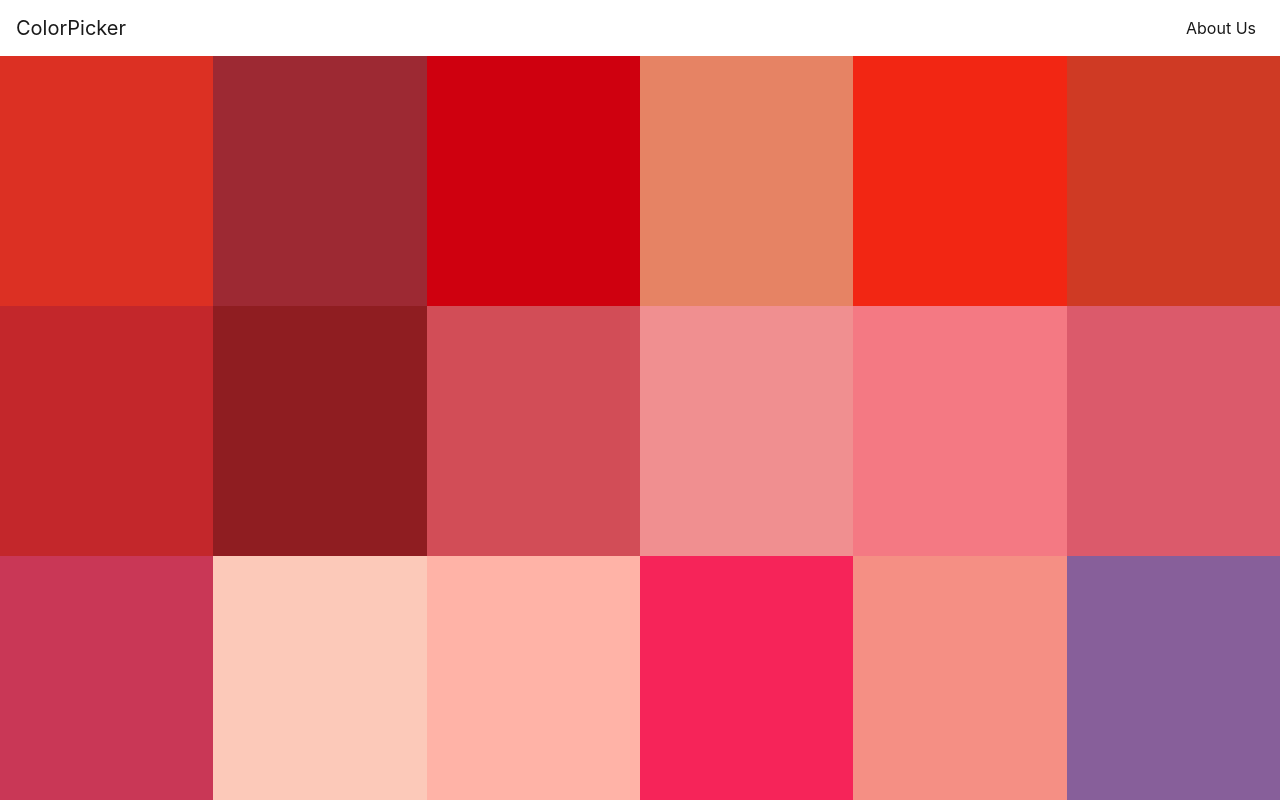
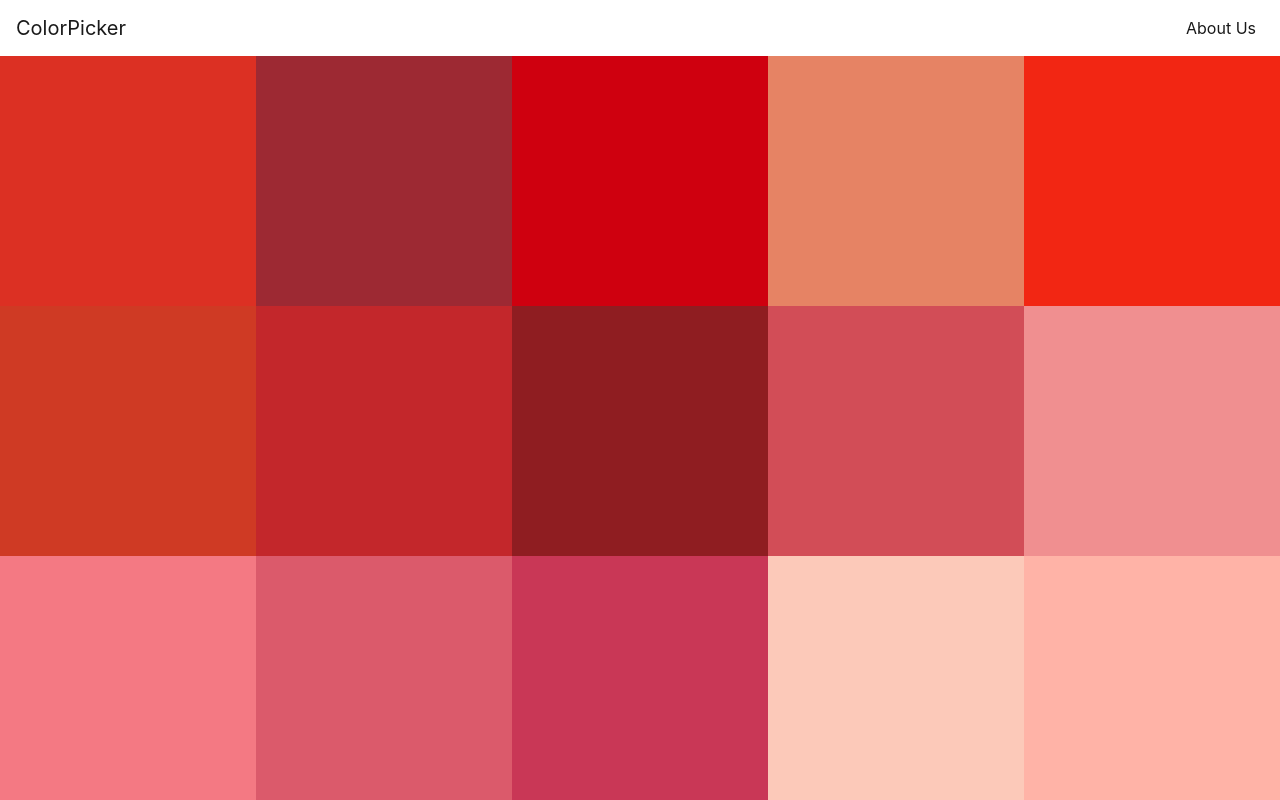
Before and after one commit to oketafred/color-picker, a Vue app: page / in a window 1280 px wide. Shown: the top 800 px of the page. Built offline with nearby package versions, Linux system fonts and the light colour scheme.

Commit message:
Fixed Responsiveness

```diff
--- a/src/App.vue
+++ b/src/App.vue
@@ -312,7 +312,7 @@ body {
   padding-top: 3.5rem;
 }
 .color-box {
-  width: 20%;
+  min-width: 20%;
   height: 250px;
 }
 .color-box:hover {
```
